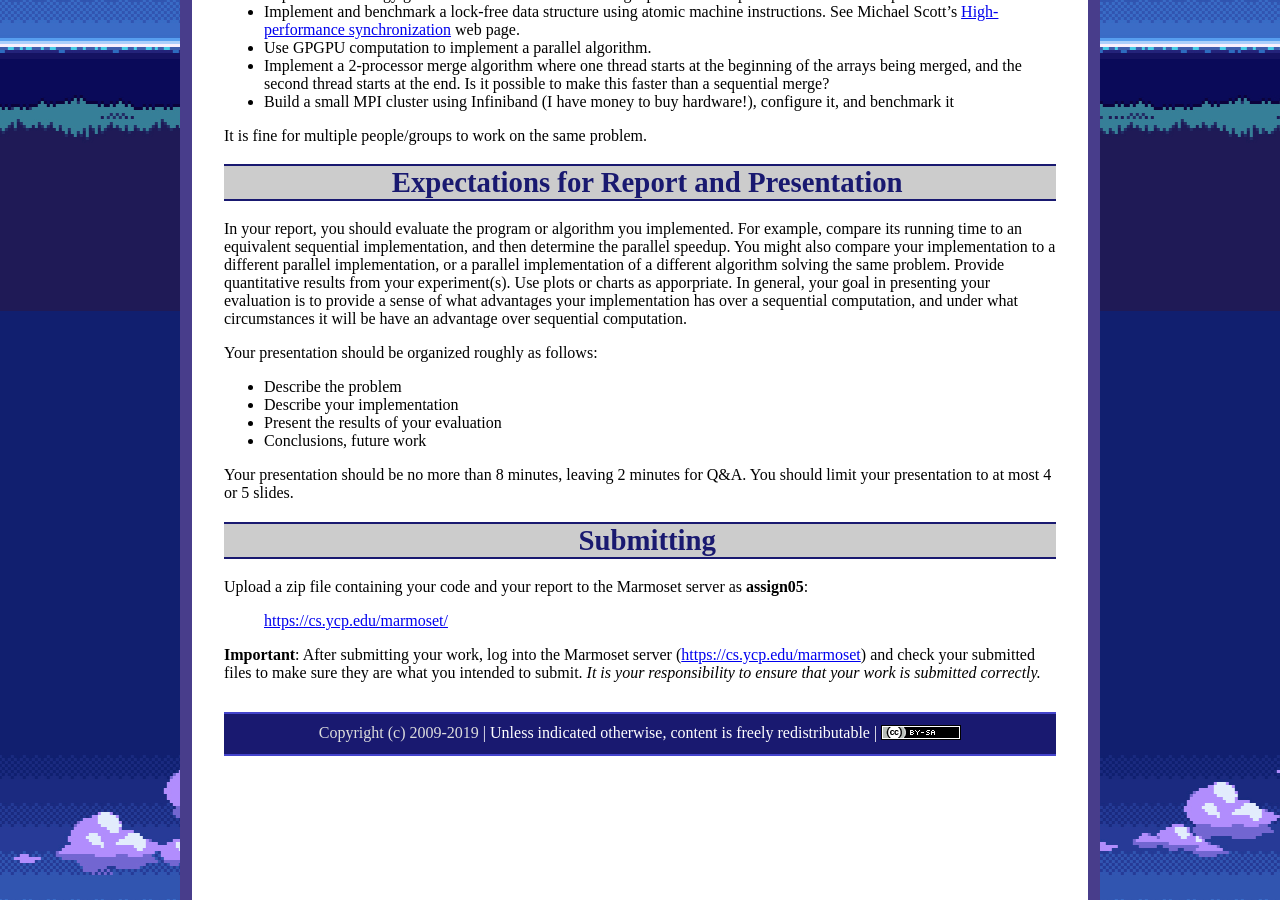
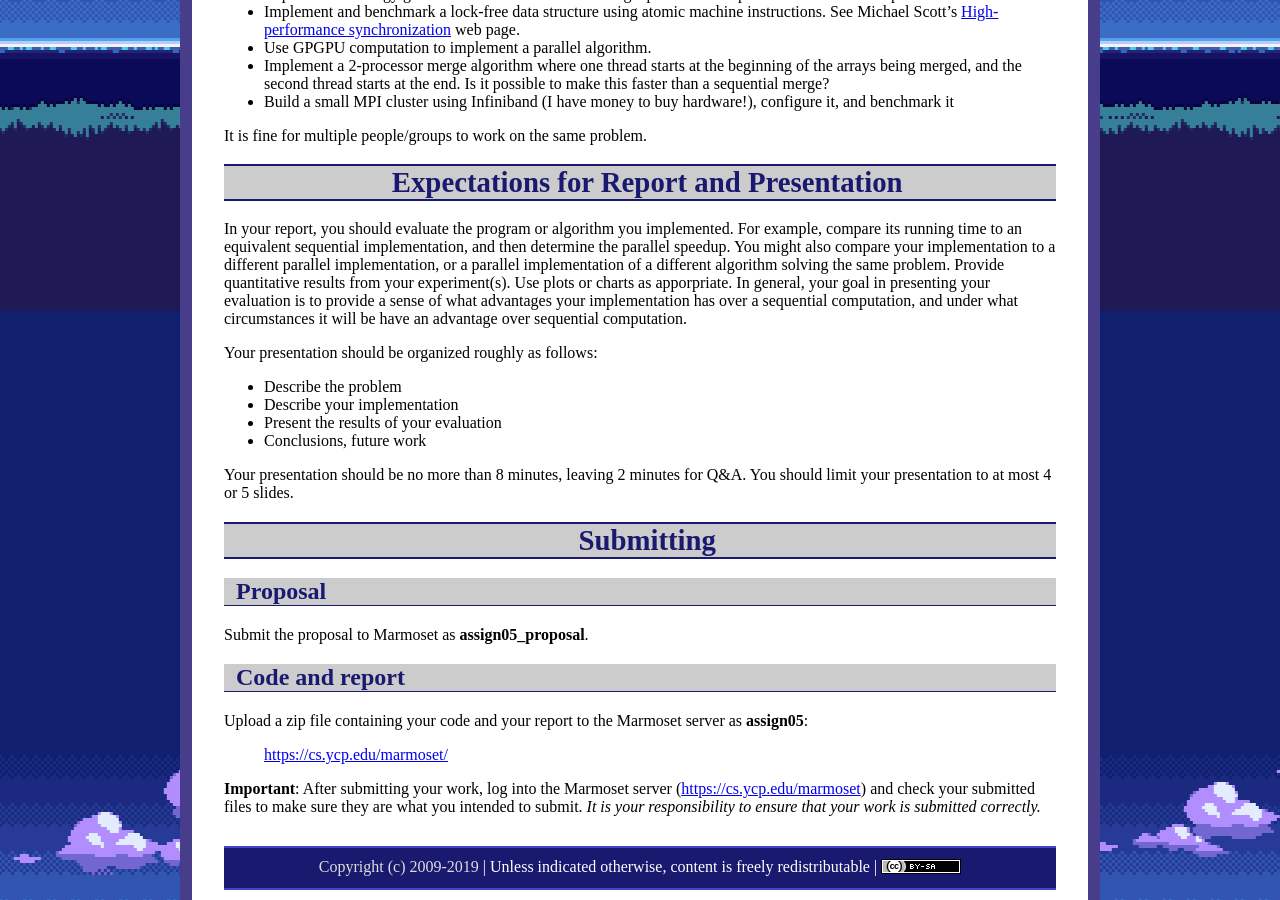
Before and after one commit to ycpcs/cs365-spring2019, a Jekyll site: the page built from assign/assign05.md, in a window 1280 px wide and 900 px high, scrolled down 589 px. Built offline with Jekyll 4.4.1, drawn with Linux system fonts in a browser that asks for light colours.

Commit message:
how to submit assignment 5 proposal

```diff
--- a/assign/assign05.md
+++ b/assign/assign05.md
@@ -54,6 +54,13 @@ Your presentation should be no more than 8 minutes, leaving 2 minutes for Q&amp;
 Submitting
 ==========
 
+## Proposal
+
+Submit the proposal to Marmoset as **assign05\_proposal**.
+
+
+## Code and report
+
 Upload a zip file containing your code and your report to the Marmoset server as **assign05**:
 
 > <https://cs.ycp.edu/marmoset/>
```
Also changed, not shown: index.md (+1 -0 lines).
